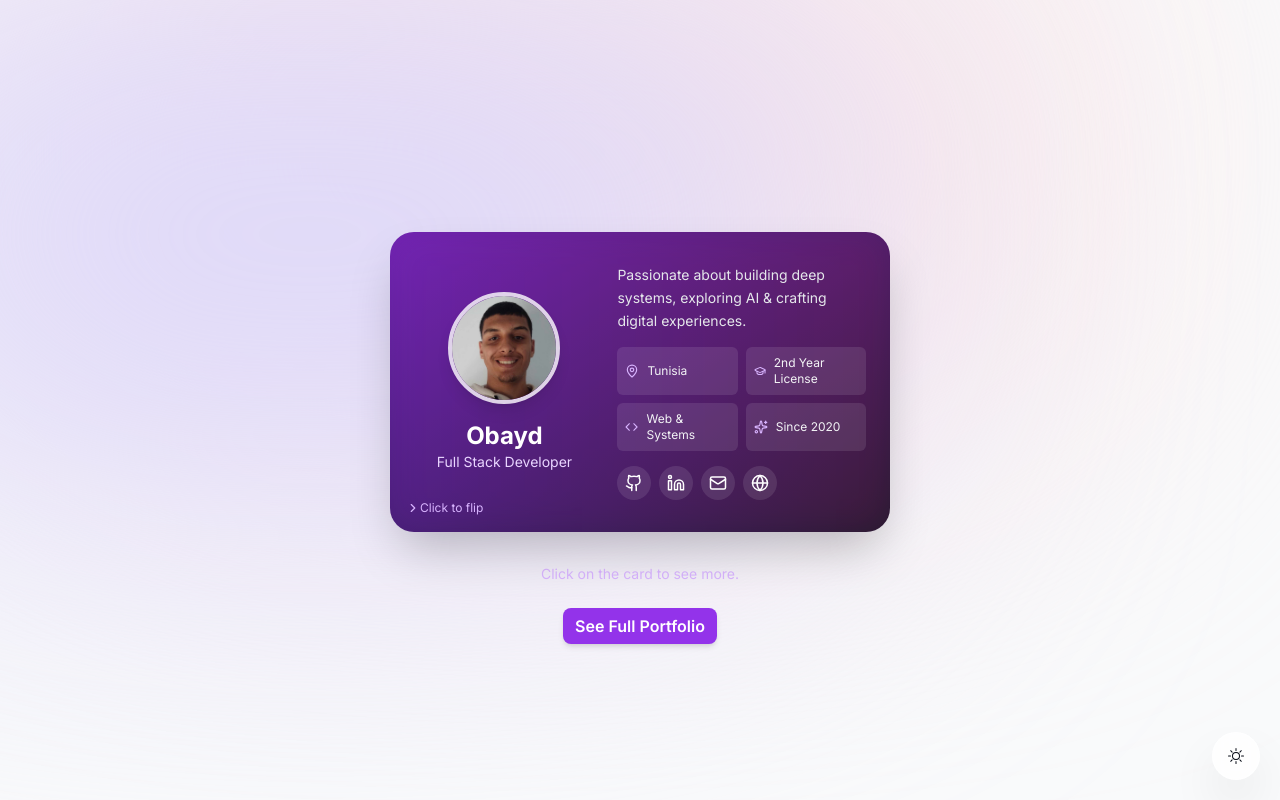
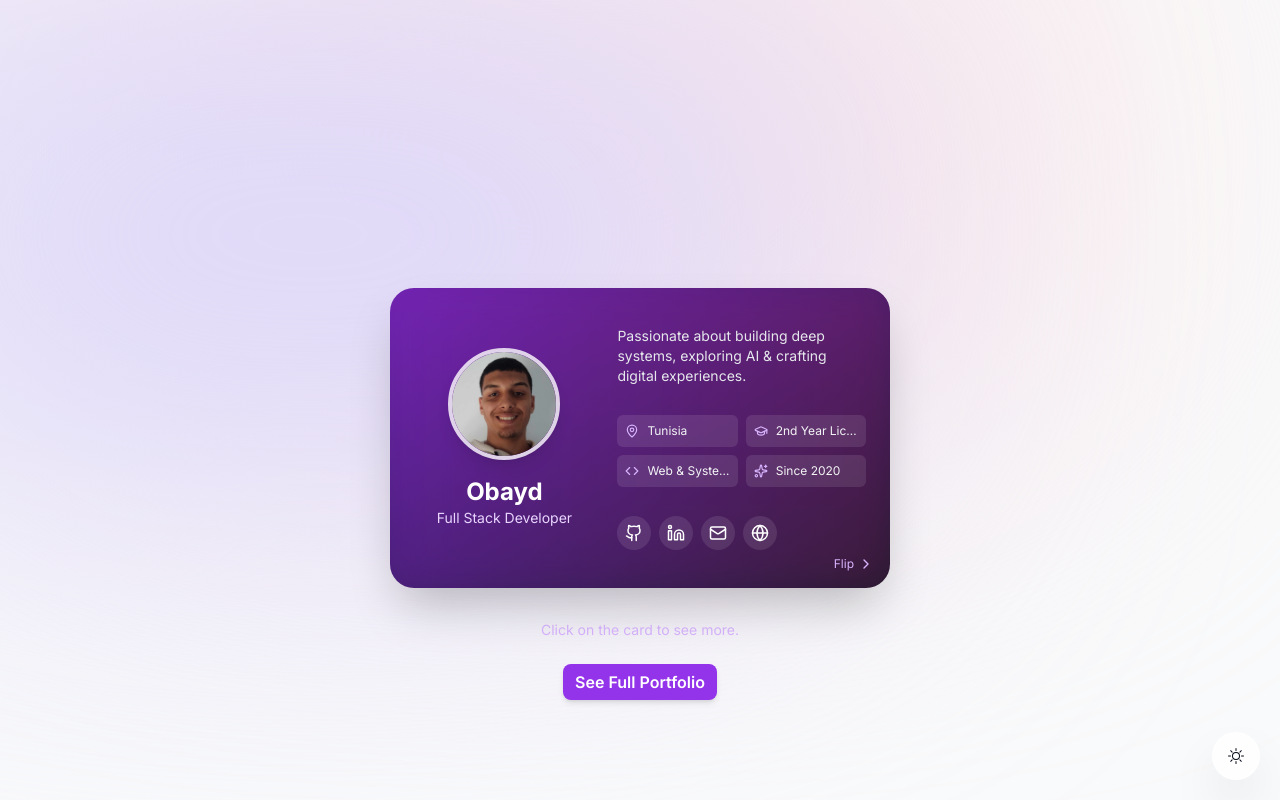
Before and after one commit to Obaydz/Portfolio, a Next.js app: page / in a window 1280 px wide. Shown: the top 800 px of the page. Built offline with nearby package versions, Linux system fonts and the light colour scheme.

Commit message:
Update IdentityCard.tsx

```diff
--- a/components/IdentityCard.tsx
+++ b/components/IdentityCard.tsx
@@ -2,8 +2,7 @@
 
 import { useState, useRef } from "react";
 import { motion, useMotionValue, useTransform, useSpring } from "framer-motion";
-import { Github, Linkedin, Mail, Globe, Download, ChevronLeft, ChevronRight, MapPin, GraduationCap, Code, Sparkles } from "lucide-react";
-import { QRCode } from "react-qrcode-logo";
+import { Github, Linkedin, Mail, Globe, ChevronLeft, ChevronRight, MapPin, GraduationCap, Code, Sparkles } from "lucide-react";
 
 // ---- DATA ----
 
@@ -20,7 +19,7 @@ interface CardData {
   skills: string[];
 }
 
-const cardData = {
+const cardData: CardData = {
   name: "Obayd",
   title: "Full Stack Developer",
   avatarUrl: "/me.png",
@@ -44,19 +43,19 @@ const cardData = {
     { label: "Phone", value: "+123 456 789" },
     { label: "Availability", value: "Open to work" },
   ],
-  skills: ["React", "Node.js", "Python", "AI/ML", "Next.js"],
+  skills: ["React", "Node.js", "Python", "AI/ML", "Next.js", "TailwindCSS", "Framer Motion"],
 };
 
 // ---- MOTION CONFIG ----
 const fadeUp = {
   hidden: { y: 20, opacity: 0 },
-  visible: { y: 0, opacity: 1 },
+  visible: { y: 0, opacity: 1, transition: { duration: 0.5, ease: "easeOut" } },
 };
 
 // ---- FRONT ----
 const CardFront: React.FC<{ data: CardData }> = ({ data }) => (
   <motion.div
-    className="absolute w-full h-full bg-gradient-to-br from-purple-800 to-gray-900 rounded-2xl shadow-2xl flex items-center justify-between p-6 overflow-hidden backface-hidden"
+    className="absolute w-full h-full bg-gradient-to-br from-purple-800 to-gray-900 rounded-2xl shadow-2xl flex items-center justify-between p-4 md:p-6 overflow-hidden backface-hidden"
     initial="hidden"
     animate="visible"
     variants={{ visible: { transition: { staggerChildren: 0.1 } } }}
@@ -64,38 +63,37 @@ const CardFront: React.FC<{ data: CardData }> = ({ data }) => (
     <div className="absolute -inset-4 bg-gradient-to-r from-purple-600 to-pink-600 opacity-20 blur-xl" />
 
     {/* Left */}
-    <motion.div className="flex flex-col items-center w-[40%] z-10" variants={fadeUp}>
+    <motion.div className="flex flex-col items-center justify-center w-[40%] h-full z-10" variants={fadeUp}>
       <motion.div
         whileHover={{ scale: 1.1, rotateZ: 2 }}
         transition={{ type: "spring", stiffness: 300 }}
-        className="w-28 h-28 rounded-full overflow-hidden border-4 border-white/80 shadow-lg"
+        className="w-20 h-20 md:w-28 md:h-28 rounded-full overflow-hidden border-4 border-white/80 shadow-lg"
       >
         <img src={data.avatarUrl} alt={data.name} className="w-full h-full object-cover" />
       </motion.div>
-      <h1 className="mt-4 text-2xl font-bold text-white">{data.name}</h1>
-      <p className="text-sm text-purple-200">{data.title}</p>
+      <h1 className="mt-2 md:mt-4 text-center text-lg md:text-2xl font-bold text-white">{data.name}</h1>
+      <p className="text-center text-xs md:text-sm text-purple-200">{data.title}</p>
     </motion.div>
 
     {/* Right */}
-    <div className="flex flex-col justify-between w-[55%] h-full py-2 z-10">
-      <motion.p variants={fadeUp} className="text-gray-200 text-sm leading-relaxed">
+    <div className="flex flex-col justify-around w-[55%] h-full z-10">
+      <motion.p variants={fadeUp} className="text-gray-200 text-xs md:text-sm leading-relaxed">
         {data.bio}
       </motion.p>
-
-      <motion.div className="grid grid-cols-2 gap-2 text-xs text-gray-100">
+      <motion.div className="grid grid-cols-2 gap-1.5 md:gap-2 text-[10px] md:text-xs text-gray-100">
         {data.details.map((item, i) => (
           <motion.div
             key={i}
             variants={fadeUp}
             whileHover={{ scale: 1.05, backgroundColor: "rgba(255,255,255,0.2)" }}
-            className="bg-white/10 backdrop-blur-md rounded-md p-2 flex items-center gap-2"
+            className="bg-white/10 backdrop-blur-md rounded-md p-1.5 md:p-2 flex items-center gap-2"
           >
-            <item.icon size={14} className="text-purple-300" /> {item.text}
+            <item.icon size={14} className="text-purple-300 flex-shrink-0" />
+            <span className="truncate">{item.text}</span>
           </motion.div>
         ))}
       </motion.div>
-
-      <div className="flex items-center justify-between">
+      <div className="flex items-center">
         <div className="flex gap-2">
           {data.socials.map((item, i) => (
             <motion.a
@@ -114,10 +112,9 @@ const CardFront: React.FC<{ data: CardData }> = ({ data }) => (
       </div>
     </div>
 
-
     {/* Hint */}
-    <motion.div variants={fadeUp} className="absolute bottom-4 left-4 flex items-center text-purple-300 text-xs">
-      <ChevronRight size={14} /> Click to flip
+    <motion.div variants={fadeUp} className="absolute bottom-2 right-2 md:bottom-4 md:right-4 flex items-center text-purple-300 text-xs opacity-70">
+      <span className="hidden md:inline mr-1">Flip</span> <ChevronRight size={16} />
     </motion.div>
   </motion.div>
 );
@@ -125,36 +122,41 @@ const CardFront: React.FC<{ data: CardData }> = ({ data }) => (
 // ---- BACK ----
 const CardBack: React.FC<{ data: CardData }> = ({ data }) => (
   <motion.div
-    className="absolute w-full h-full bg-gradient-to-br from-gray-900 to-purple-800 rounded-2xl shadow-2xl flex flex-col items-center justify-center p-6 overflow-hidden backface-hidden"
+    className="absolute w-full h-full bg-gradient-to-br from-gray-900 to-purple-800 rounded-2xl shadow-2xl flex flex-col items-center justify-center backface-hidden overflow-hidden p-4 md:p-6"
     style={{ transform: "rotateY(180deg)" }}
     initial="hidden"
     animate="visible"
-    variants={{ visible: { transition: { staggerChildren: 0.1 } } }}
+    variants={{ visible: { transition: { staggerChildren: 0.05, delayChildren: 0.2 } } }}
   >
     <div className="absolute -inset-4 bg-gradient-to-r from-pink-600 to-purple-600 opacity-20 blur-xl" />
 
-    <h2 className="text-xl font-bold text-white mb-4">Contact & Skills</h2>
-
-    <div className="space-y-3 text-gray-200 w-full max-w-sm">
+    {/* This inner div allows content to scroll if it's too long */}
+    <div className="relative w-full h-full flex flex-col items-center z-10 overflow-y-auto pr-2">
+      <h2 className="text-lg md:text-xl font-bold text-white mb-2 md:mb-3 flex-shrink-0">Contact & Skills</h2>
+      <div className="space-y-2 text-gray-200 w-full max-w-xs mb-3 md:mb-4">
         {data.contactInfo.map((item, i) => (
           <motion.div key={i} variants={fadeUp} className="flex justify-between items-center p-2 bg-white/10 rounded-lg">
-          <span className="text-sm">{item.label}:</span>
-          <span className="font-mono text-sm">{item.value}</span>
+            <span className="text-xs md:text-sm">{item.label}:</span>
+            <span className="font-mono text-xs md:text-sm">{item.value}</span>
           </motion.div>
         ))}
       </div>
-
-    <div className="mt-6 w-full max-w-sm">
-      <h3 className="text-lg font-semibold text-white mb-2">Primary Skills</h3>
-      <motion.div className="flex flex-wrap gap-2">
+      <div className="w-full max-w-xs">
+        <h3 className="text-base md:text-lg font-semibold text-white mb-2">Primary Skills</h3>
+        <motion.div className="flex flex-wrap gap-1.5 justify-center">
           {data.skills.map((skill) => (
-          <motion.span key={skill} variants={fadeUp} className="px-3 py-1 bg-purple-600 text-xs text-white rounded-full">
+            <motion.span key={skill} variants={fadeUp} className="px-2.5 py-1 bg-purple-600 text-[10px] md:text-xs text-white rounded-full">
               {skill}
             </motion.span>
           ))}
         </motion.div>
       </div>
+    </div>
 
+     {/* Hint */}
+    <motion.div className="absolute bottom-2 left-2 md:bottom-4 md:left-4 flex items-center text-purple-300 text-xs opacity-70 z-20">
+      <ChevronLeft size={16} /> <span className="hidden md:inline ml-1">Flip</span>
+    </motion.div>
   </motion.div>
 );
 
@@ -163,19 +165,17 @@ export default function IdentityCard() {
   const [isFlipped, setIsFlipped] = useState(false);
   const cardRef = useRef<HTMLDivElement>(null);
 
-  // Motion values for tilt
   const x = useMotionValue(0);
   const y = useMotionValue(0);
   const rotateX = useSpring(useTransform(y, [-150, 150], [10, -10]), { stiffness: 100 });
   const rotateY = useSpring(useTransform(x, [-250, 250], [-10, 10]), { stiffness: 100 });
 
-  function handleMouseMove(e: React.MouseEvent<HTMLDivElement, MouseEvent>) {
+  function handleMouseMove(e: React.MouseEvent<HTMLDivElement>) {
     if (!cardRef.current) return;
     const rect = cardRef.current.getBoundingClientRect();
     x.set(e.clientX - rect.left - rect.width / 2);
     y.set(e.clientY - rect.top - rect.height / 2);
   }
-
 
   function handleMouseLeave() {
     x.set(0);
@@ -183,20 +183,17 @@ export default function IdentityCard() {
   }
 
   return (
-<div className="flex flex-col items-center justify-start p-0">
-
+    <div className="flex flex-col items-center justify-start p-4 min-h-screen">
       <div
-  className="perspective-1000 w-[90vw] h-[54vw] max-w-[500px] max-h-[300px] md:w-[500px] md:h-[300px]"
-  onMouseMove={handleMouseMove}
-  onMouseLeave={handleMouseLeave}
+        className="perspective-1000 w-[90vw] max-w-[500px] aspect-[5/3] mt-10" // <-- Using aspect ratio here!
         ref={cardRef}
       >
-  {/* Outer: Tilt */}
         <motion.div
           style={{ transformStyle: "preserve-3d", rotateX, rotateY }}
           className="w-full h-full"
+          onMouseMove={handleMouseMove}
+          onMouseLeave={handleMouseLeave}
         >
-    {/* Inner: Flip */}
           <motion.div
             style={{ transformStyle: "preserve-3d" }}
             className="w-full h-full cursor-pointer"
```
Lines whose indentation alone changed are shown as unchanged.
